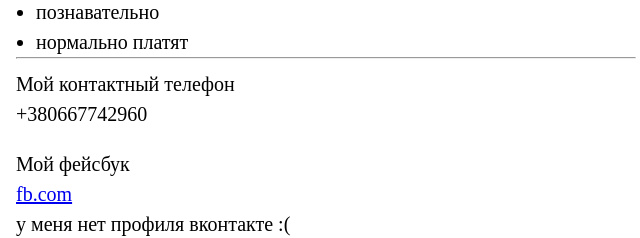
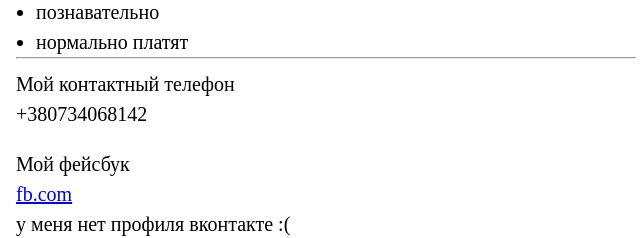
Before and after one commit to fujul/fujul.github.io, a plain HTML site: page hw02/index.html in a window 1280 px wide. Shown: the part 495-733 px from the top of the page, 314-954 px from the left. Drawn offline with Linux system fonts and the light colour scheme.

Commit message:
Update index.html

```diff
--- a/hw02/index.html
+++ b/hw02/index.html
@@ -21,7 +21,7 @@
 						<li> нормально платят </li>
 					</ul>
 					<hr></hr>
-					<p>Мой контактный телефон <br> +380667742960</p>
+					<p>Мой контактный телефон <br> +380734068142</p>
 					<p>Мой фейсбук <br>
 						<a target=_blank href="http://www.fb.com">fb.com</a>
 						<br>у меня нет профиля вконтакте :(
```
